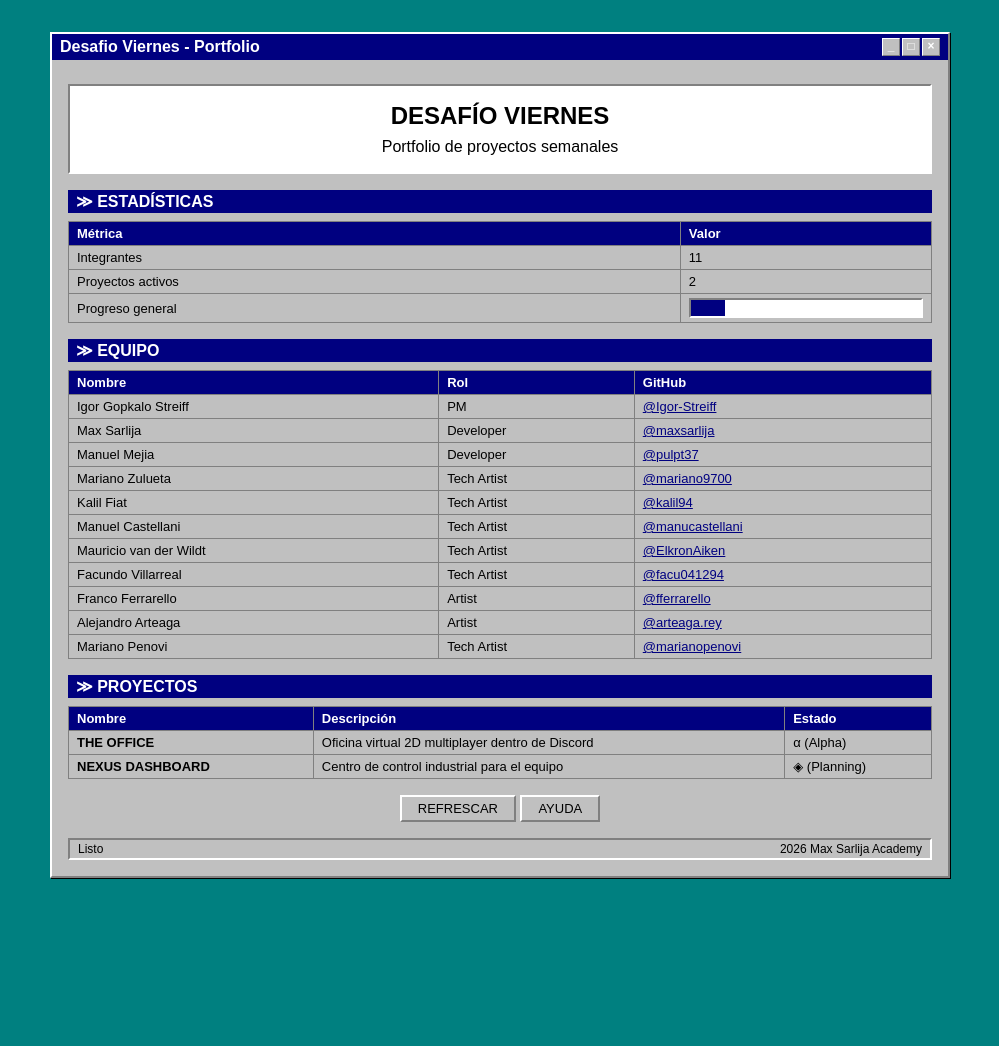
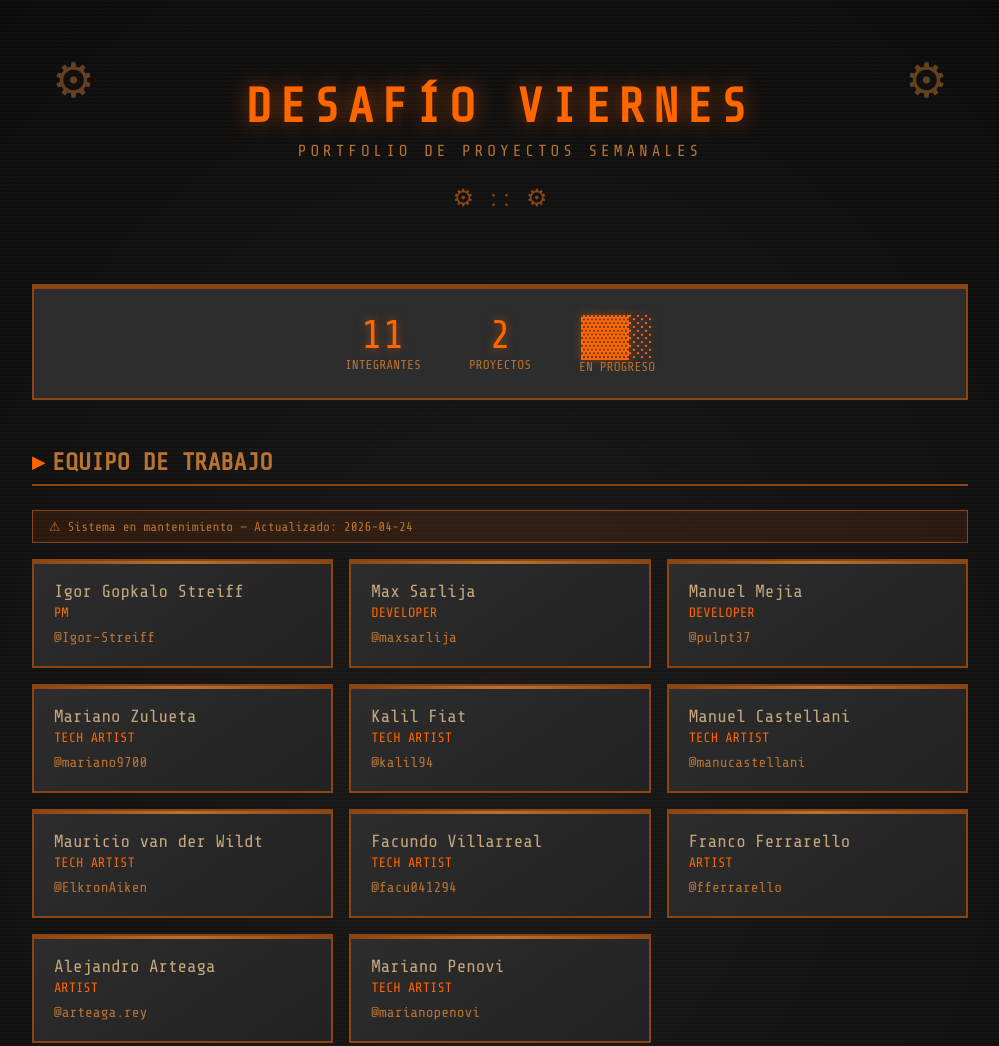
Before and after one commit to maxsarlijagit/desafioViernes, a website: page landing.html in a window 1280 px wide. Shown: the top 1046 px of the page, without its empty margins (140-1139 px from the left). Before the commit the page ends 910 px from the top, so only its background shows below. Drawn offline with nearby package versions, Linux system fonts and the light colour scheme; a web font is replaced by a local one.

Commit message:
feat: add diesel punk style landing page

```diff
--- a/landing.html
+++ b/landing.html
@@ -5,14 +5,16 @@
   <meta name="viewport" content="width=device-width, initial-scale=1.0">
   <title>Desafío Viernes — Portfolio</title>
   <style>
-    @import url('https://fonts.googleapis.com/css2?family=MS+Sans+Serif,Arial&display=swap');
+    @import url('https://fonts.googleapis.com/css2?family=Share+Tech+Mono&display=swap');
 
     :root {
-      --win-bg: #c0c0c0;
-      --win-dark: #808080;
-      --win-light: #ffffff;
-      --win-accent: #000080;
-      --win-text: #000000;
+      --rust: #8B4513;
+      --copper: #B87333;
+      --oil: #1a1a1a;
+      --steam: #2d2d2d;
+      --accent: #ff6600;
+      --glow: #ff9933;
+      --light: #c4a77d;
     }
 
     * {
@@ -22,270 +24,370 @@
     }
 
     body {
-      font-family: 'MS Sans Serif', Arial, sans-serif;
-      background: #008080;
-      color: var(--win-text);
+      font-family: 'Share Tech Mono', monospace;
+      background: var(--oil);
+      color: var(--light);
       min-height: 100vh;
+      background-image:
+        repeating-linear-gradient(
+          0deg,
+          transparent,
+          transparent 2px,
+          rgba(184, 115, 51, 0.03) 2px,
+          rgba(184, 115, 51, 0.03) 4px
+        ),
+        radial-gradient(ellipse at center, #1a1a1a 0%, #0a0a0a 100%);
+    }
+
+    .container {
+      max-width: 1000px;
+      margin: 0 auto;
       padding: 2rem;
     }
 
-    .window {
-      background: var(--win-bg);
-      border: 2px solid;
-      border-color: var(--win-light) var(--win-dark) var(--win-dark) var(--win-light);
-      box-shadow: 1px 1px 0 #000;
-      max-width: 900px;
-      margin: 0 auto;
+    header {
+      text-align: center;
+      padding: 3rem 0;
+      border-bottom: 3px solid var(--rust);
+      position: relative;
     }
 
-    .title-bar {
-      background: var(--win-accent);
-      color: white;
-      padding: 4px 8px;
-      font-weight: bold;
-      display: flex;
-      justify-content: space-between;
-      align-items: center;
+    header::before {
+      content: '⚙';
+      position: absolute;
+      left: 20px;
+      top: 20px;
+      font-size: 3rem;
+      color: var(--copper);
+      opacity: 0.5;
     }
 
-    .title-bar-controls {
-      display: flex;
-      gap: 2px;
-    }
-
-    .title-bar-btn {
-      width: 18px;
-      height: 18px;
-      background: var(--win-bg);
-      border: 1px solid;
-      border-color: var(--win-light) var(--win-dark) var(--win-dark) var(--win-light);
-      font-size: 12px;
-      line-height: 14px;
-      text-align: center;
-      cursor: pointer;
-    }
-
-    .content {
-      padding: 16px;
+    header::after {
+      content: '⚙';
+      position: absolute;
+      right: 20px;
+      top: 20px;
+      font-size: 3rem;
+      color: var(--copper);
+      opacity: 0.5;
+      transform: scaleX(-1);
     }
 
     h1 {
-      font-size: 24px;
-      margin-bottom: 8px;
-      font-weight: bold;
+      font-size: 3rem;
+      color: var(--accent);
+      text-transform: uppercase;
+      letter-spacing: 8px;
+      text-shadow: 0 0 20px rgba(255, 102, 0, 0.5);
+      margin-bottom: 0.5rem;
     }
 
-    h2 {
-      font-size: 16px;
-      margin: 16px 0 8px;
-      font-weight: bold;
-      background: var(--win-accent);
-      color: white;
-      padding: 2px 8px;
+    .subtitle {
+      font-size: 1rem;
+      color: var(--copper);
+      text-transform: uppercase;
+      letter-spacing: 4px;
     }
 
-    .inset-box {
-      background: white;
-      border: 2px solid;
-      border-color: var(--win-dark) var(--win-light) var(--win-light) var(--win-dark);
-      padding: 8px;
-      margin: 8px 0;
+    .gear-decoration {
+      display: flex;
+      justify-content: center;
+      gap: 1rem;
+      margin: 1.5rem 0;
+      color: var(--rust);
+      font-size: 1.5rem;
     }
 
-    table {
-      width: 100%;
-      border-collapse: collapse;
+    .section {
+      margin: 3rem 0;
     }
 
-    th, td {
-      border: 1px solid var(--win-dark);
-      padding: 4px 8px;
-      text-align: left;
-      font-size: 13px;
+    .section-title {
+      font-size: 1.5rem;
+      color: var(--copper);
+      border-bottom: 2px solid var(--rust);
+      padding-bottom: 0.5rem;
+      margin-bottom: 1.5rem;
+      display: flex;
+      align-items: center;
+      gap: 0.5rem;
     }
 
-    th {
-      background: var(--win-accent);
-      color: white;
+    .section-title::before {
+      content: '▸';
+      color: var(--accent);
     }
 
-    .status-bar {
-      border: 2px solid;
-      border-color: var(--win-dark) var(--win-light) var(--win-light) var(--win-dark);
-      padding: 2px 8px;
-      font-size: 12px;
-      margin-top: 16px;
-      display: flex;
-      justify-content: space-between;
+    .team-grid {
+      display: grid;
+      grid-template-columns: repeat(auto-fill, minmax(280px, 1fr));
+      gap: 1rem;
     }
 
-    a {
-      color: var(--win-accent);
+    .member-card {
+      background: linear-gradient(145deg, var(--steam), #222);
+      border: 2px solid var(--rust);
+      padding: 1.25rem;
+      position: relative;
+      transition: all 0.3s;
     }
 
-    .progress-bar {
-      width: 100%;
-      height: 20px;
-      background: white;
-      border: 2px solid;
-      border-color: var(--win-dark) var(--win-light) var(--win-light) var(--win-dark);
+    .member-card:hover {
+      border-color: var(--accent);
+      box-shadow: 0 0 15px rgba(255, 102, 0, 0.2);
     }
 
-    .progress-fill {
-      height: 100%;
-      background: var(--win-accent);
-      width: 0%;
+    .member-card::before {
+      content: '';
+      position: absolute;
+      top: 0;
+      left: 0;
+      right: 0;
+      height: 3px;
+      background: linear-gradient(90deg, var(--rust), var(--copper), var(--rust));
     }
 
-    .btn {
-      background: var(--win-bg);
-      border: 2px solid;
-      border-color: var(--win-light) var(--win-dark) var(--win-dark) var(--win-light);
-      padding: 4px 16px;
-      cursor: pointer;
-      font-family: inherit;
-      font-size: 13px;
+    .member-name {
+      font-size: 1.1rem;
+      color: var(--light);
+      margin-bottom: 0.25rem;
     }
 
-    .btn:active {
-      border-color: var(--win-dark) var(--win-light) var(--win-light) var(--win-dark);
+    .member-role {
+      font-size: 0.85rem;
+      color: var(--accent);
+      text-transform: uppercase;
+      margin-bottom: 0.5rem;
+    }
+
+    .member-github a {
+      color: var(--copper);
+      text-decoration: none;
+      font-size: 0.9rem;
+      transition: color 0.3s;
+    }
+
+    .member-github a:hover {
+      color: var(--accent);
+      text-shadow: 0 0 8px var(--glow);
+    }
+
+    .project-grid {
+      display: grid;
+      grid-template-columns: repeat(auto-fit, minmax(400px, 1fr));
+      gap: 1.5rem;
+    }
+
+    .project-card {
+      background: linear-gradient(145deg, var(--steam), #1f1f1f);
+      border: 2px solid var(--rust);
+      padding: 1.5rem;
+      position: relative;
+      overflow: hidden;
+    }
+
+    .project-card::before {
+      content: '';
+      position: absolute;
+      top: -50%;
+      left: -50%;
+      width: 200%;
+      height: 200%;
+      background: repeating-linear-gradient(
+        45deg,
+        transparent,
+        transparent 10px,
+        rgba(139, 69, 19, 0.03) 10px,
+        rgba(139, 69, 19, 0.03) 20px
+      );
+    }
+
+    .project-title {
+      font-size: 1.3rem;
+      color: var(--accent);
+      text-transform: uppercase;
+      margin-bottom: 0.75rem;
+      position: relative;
+    }
+
+    .project-desc {
+      color: #888;
+      font-size: 0.95rem;
+      line-height: 1.6;
+      margin-bottom: 1rem;
+      position: relative;
+    }
+
+    .project-status {
+      display: inline-block;
+      padding: 0.25rem 0.75rem;
+      font-size: 0.8rem;
+      text-transform: uppercase;
+      border: 1px solid;
+      position: relative;
+    }
+
+    .status-alpha {
+      border-color: var(--accent);
+      color: var(--accent);
+    }
+
+    .status-planning {
+      border-color: var(--copper);
+      color: var(--copper);
+    }
+
+    .stats-bar {
+      display: flex;
+      justify-content: center;
+      gap: 3rem;
+      padding: 1.5rem;
+      background: var(--steam);
+      border: 2px solid var(--rust);
+      margin-bottom: 2rem;
+    }
+
+    .stat {
+      text-align: center;
+    }
+
+    .stat-number {
+      font-size: 2.5rem;
+      color: var(--accent);
+      text-shadow: 0 0 10px rgba(255, 102, 0, 0.5);
+    }
+
+    .stat-label {
+      font-size: 0.8rem;
+      color: var(--copper);
+      text-transform: uppercase;
+    }
+
+    footer {
+      text-align: center;
+      padding: 2rem 0;
+      margin-top: 3rem;
+      border-top: 2px solid var(--rust);
+      color: #666;
+      font-size: 0.85rem;
+    }
+
+    .warning {
+      background: rgba(255, 102, 0, 0.1);
+      border: 1px solid var(--rust);
+      padding: 0.5rem 1rem;
+      margin-bottom: 1rem;
+      font-size: 0.8rem;
+      color: var(--copper);
     }
   </style>
 </head>
 <body>
-  <div class="window">
-    <div class="title-bar">
-      <span>Desafio Viernes - Portfolio</span>
-      <div class="title-bar-controls">
-        <div class="title-bar-btn">_</div>
-        <div class="title-bar-btn">□</div>
-        <div class="title-bar-btn">×</div>
+  <div class="container">
+    <header>
+      <h1>DESAFÍO VIERNES</h1>
+      <p class="subtitle">Portfolio de proyectos semanales</p>
+      <div class="gear-decoration">
+        ⚙ :: ⚙
+      </div>
+    </header>
+
+    <div class="stats-bar">
+      <div class="stat">
+        <div class="stat-number">11</div>
+        <div class="stat-label">Integrantes</div>
+      </div>
+      <div class="stat">
+        <div class="stat-number">2</div>
+        <div class="stat-label">Proyectos</div>
+      </div>
+      <div class="stat">
+        <div class="stat-number">▓▓░</div>
+        <div class="stat-label">En progreso</div>
       </div>
     </div>
 
-    <div class="content">
-      <div class="inset-box" style="text-align: center; padding: 16px;">
-        <h1>DESAFÍO VIERNES</h1>
-        <p>Portfolio de proyectos semanales</p>
+    <section class="section">
+      <h2 class="section-title">EQUIPO DE TRABAJO</h2>
+      <div class="warning">⚠ Sistema en mantenimiento — Actualizado: 2026-04-24</div>
+      <div class="team-grid">
+        <div class="member-card">
+          <div class="member-name">Igor Gopkalo Streiff</div>
+          <div class="member-role">PM</div>
+          <div class="member-github"><a href="https://github.com/Igor-Streiff" target="_blank">@Igor-Streiff</a></div>
+        </div>
+        <div class="member-card">
+          <div class="member-name">Max Sarlija</div>
+          <div class="member-role">Developer</div>
+          <div class="member-github"><a href="https://github.com/maxsarlija" target="_blank">@maxsarlija</a></div>
+        </div>
+        <div class="member-card">
+          <div class="member-name">Manuel Mejia</div>
+          <div class="member-role">Developer</div>
+          <div class="member-github"><a href="https://github.com/pulpt37" target="_blank">@pulpt37</a></div>
+        </div>
+        <div class="member-card">
+          <div class="member-name">Mariano Zulueta</div>
+          <div class="member-role">Tech Artist</div>
+          <div class="member-github"><a href="https://github.com/mariano9700" target="_blank">@mariano9700</a></div>
+        </div>
+        <div class="member-card">
+          <div class="member-name">Kalil Fiat</div>
+          <div class="member-role">Tech Artist</div>
+          <div class="member-github"><a href="https://github.com/kalil94" target="_blank">@kalil94</a></div>
+        </div>
+        <div class="member-card">
+          <div class="member-name">Manuel Castellani</div>
+          <div class="member-role">Tech Artist</div>
+          <div class="member-github"><a href="https://github.com/manucastellani" target="_blank">@manucastellani</a></div>
+        </div>
+        <div class="member-card">
+          <div class="member-name">Mauricio van der Wildt</div>
+          <div class="member-role">Tech Artist</div>
+          <div class="member-github"><a href="https://github.com/ElkronAiken" target="_blank">@ElkronAiken</a></div>
+        </div>
+        <div class="member-card">
+          <div class="member-name">Facundo Villarreal</div>
+          <div class="member-role">Tech Artist</div>
+          <div class="member-github"><a href="https://github.com/facu041294" target="_blank">@facu041294</a></div>
+        </div>
+        <div class="member-card">
+          <div class="member-name">Franco Ferrarello</div>
+          <div class="member-role">Artist</div>
+          <div class="member-github"><a href="https://github.com/fferrarello" target="_blank">@fferrarello</a></div>
+        </div>
+        <div class="member-card">
+          <div class="member-name">Alejandro Arteaga</div>
+          <div class="member-role">Artist</div>
+          <div class="member-github"><a href="https://github.com/arteaga.rey" target="_blank">@arteaga.rey</a></div>
+        </div>
+        <div class="member-card">
+          <div class="member-name">Mariano Penovi</div>
+          <div class="member-role">Tech Artist</div>
+          <div class="member-github"><a href="https://github.com/marianopenovi" target="_blank">@marianopenovi</a></div>
+        </div>
       </div>
+    </section>
 
-      <h2>≫ ESTADÍSTICAS</h2>
-      <table>
-        <tr>
-          <th>Métrica</th>
-          <th>Valor</th>
-        </tr>
-        <tr>
-          <td>Integrantes</td>
-          <td>11</td>
-        </tr>
-        <tr>
-          <td>Proyectos activos</td>
-          <td>2</td>
-        </tr>
-        <tr>
-          <td>Progreso general</td>
-          <td>
-            <div class="progress-bar">
-              <div class="progress-fill" style="width: 15%;"></div>
-            </div>
-          </td>
-        </tr>
-      </table>
+    <section class="section">
+      <h2 class="section-title">PROYECTOS ACTIVOS</h2>
+      <div class="project-grid">
+        <div class="project-card">
+          <div class="project-title">⚙ THE OFFICE</div>
+          <div class="project-desc">Oficina virtual 2D multiplayer dentro de Discord. Tu personaje se mueve por un mapa tile-based con zonas de trabajo, música y minijuegos.</div>
+          <span class="project-status status-alpha">α ALPHA</span>
+        </div>
+        <div class="project-card">
+          <div class="project-title">⚙ NEXUS DASHBOARD</div>
+          <div class="project-desc">Centro de control industrial para el equipo. Tool Grid, Synergy Map y Dev-Pulse para visualizar progreso y sinergias.</div>
+          <span class="project-status status-planning">◈ PLANNING</span>
+        </div>
+      </div>
+    </section>
 
-      <h2>≫ EQUIPO</h2>
-      <table>
-        <tr>
-          <th>Nombre</th>
-          <th>Rol</th>
-          <th>GitHub</th>
-        </tr>
-        <tr>
-          <td>Igor Gopkalo Streiff</td>
-          <td>PM</td>
-          <td><a href="https://github.com/Igor-Streiff" target="_blank">@Igor-Streiff</a></td>
-        </tr>
-        <tr>
-          <td>Max Sarlija</td>
-          <td>Developer</td>
-          <td><a href="https://github.com/maxsarlija" target="_blank">@maxsarlija</a></td>
-        </tr>
-        <tr>
-          <td>Manuel Mejia</td>
-          <td>Developer</td>
-          <td><a href="https://github.com/pulpt37" target="_blank">@pulpt37</a></td>
-        </tr>
-        <tr>
-          <td>Mariano Zulueta</td>
-          <td>Tech Artist</td>
-          <td><a href="https://github.com/mariano9700" target="_blank">@mariano9700</a></td>
-        </tr>
-        <tr>
-          <td>Kalil Fiat</td>
-          <td>Tech Artist</td>
-          <td><a href="https://github.com/kalil94" target="_blank">@kalil94</a></td>
-        </tr>
-        <tr>
-          <td>Manuel Castellani</td>
-          <td>Tech Artist</td>
-          <td><a href="https://github.com/manucastellani" target="_blank">@manucastellani</a></td>
-        </tr>
-        <tr>
-          <td>Mauricio van der Wildt</td>
-          <td>Tech Artist</td>
-          <td><a href="https://github.com/ElkronAiken" target="_blank">@ElkronAiken</a></td>
-        </tr>
-        <tr>
-          <td>Facundo Villarreal</td>
-          <td>Tech Artist</td>
-          <td><a href="https://github.com/facu041294" target="_blank">@facu041294</a></td>
-        </tr>
-        <tr>
-          <td>Franco Ferrarello</td>
-          <td>Artist</td>
-          <td><a href="https://github.com/fferrarello" target="_blank">@fferrarello</a></td>
-        </tr>
-        <tr>
-          <td>Alejandro Arteaga</td>
-          <td>Artist</td>
-          <td><a href="https://github.com/arteaga.rey" target="_blank">@arteaga.rey</a></td>
-        </tr>
-        <tr>
-          <td>Mariano Penovi</td>
-          <td>Tech Artist</td>
-          <td><a href="https://github.com/marianopenovi" target="_blank">@marianopenovi</a></td>
-        </tr>
-      </table>
-
-      <h2>≫ PROYECTOS</h2>
-      <table>
-        <tr>
-          <th>Nombre</th>
-          <th>Descripción</th>
-          <th>Estado</th>
-        </tr>
-        <tr>
-          <td><b>THE OFFICE</b></td>
-          <td>Oficina virtual 2D multiplayer dentro de Discord</td>
-          <td>α (Alpha)</td>
-        </tr>
-        <tr>
-          <td><b>NEXUS DASHBOARD</b></td>
-          <td>Centro de control industrial para el equipo</td>
-          <td>◈ (Planning)</td>
-        </tr>
-      </table>
-
-      <div style="margin-top: 16px; text-align: center;">
-        <button class="btn">REFRESCAR</button>
-        <button class="btn">AYUDA</button>
-      </div>
-
-      <div class="status-bar">
-        <span>Listo</span>
-        <span>2026 Max Sarlija Academy</span>
-      </div>
-    </div>
+    <footer>
+      <p>2026 — Max Sarlija Academy // Sistema operativos: EN LÍNEA</p>
+    </footer>
   </div>
 </body>
 </html>
```
